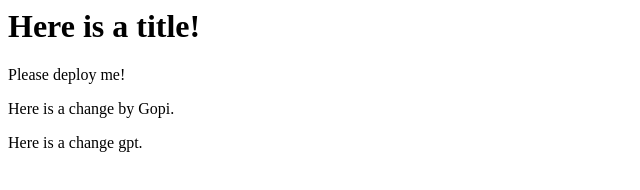
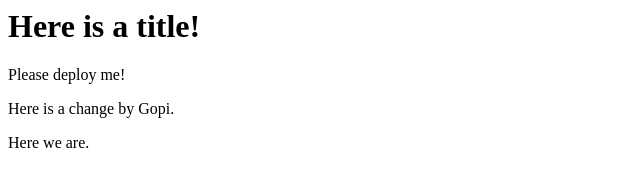
Before and after one commit to DaggupatiPavan/hooks_test, a plain HTML site: page index.html in a window 1280 px wide. Shown: the full height of the page, 0-640 px from the left. Drawn offline with Linux system fonts and the light colour scheme.

Commit message:
Update index.html
removed data

```diff
--- a/index.html
+++ b/index.html
@@ -4,4 +4,4 @@
 
 <p>Here is a change by Gopi.</p>
 
-<p>Here is a change gpt.</p>
+<p>Here we are.</p>
```
